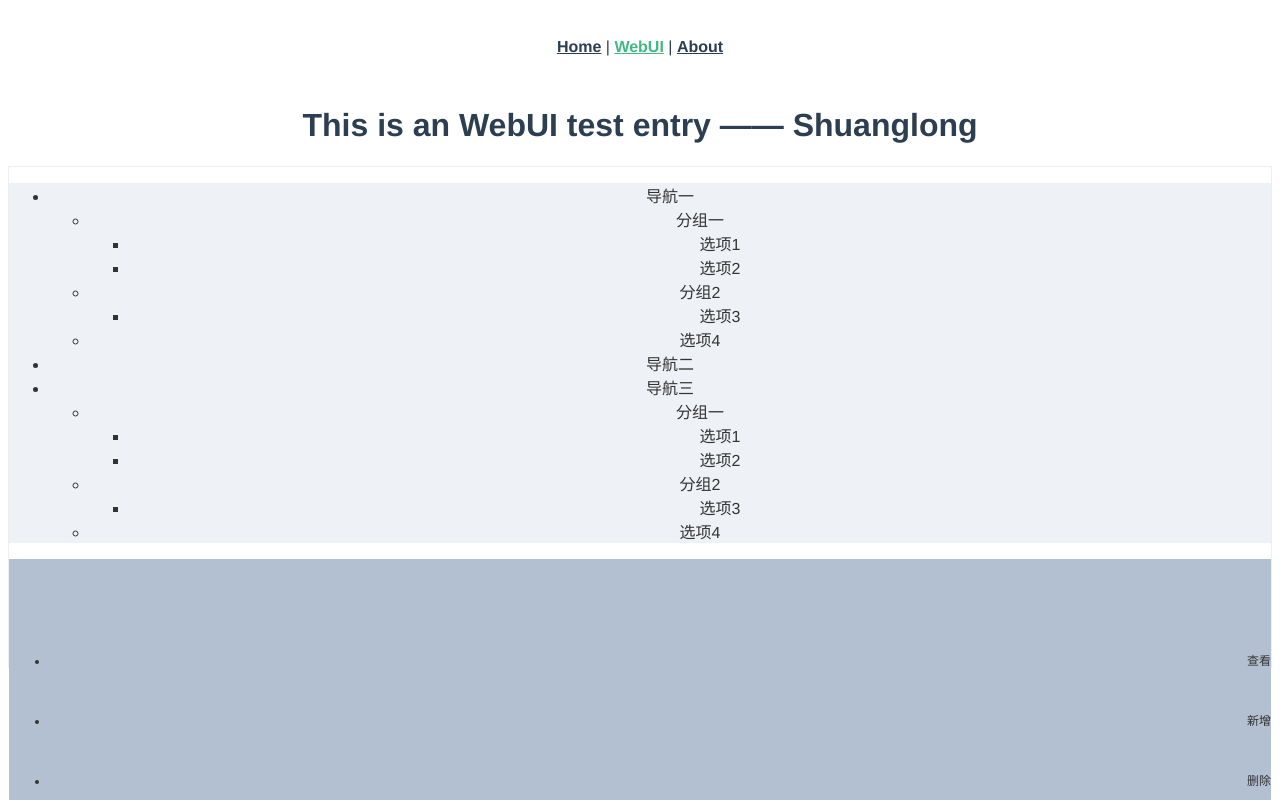
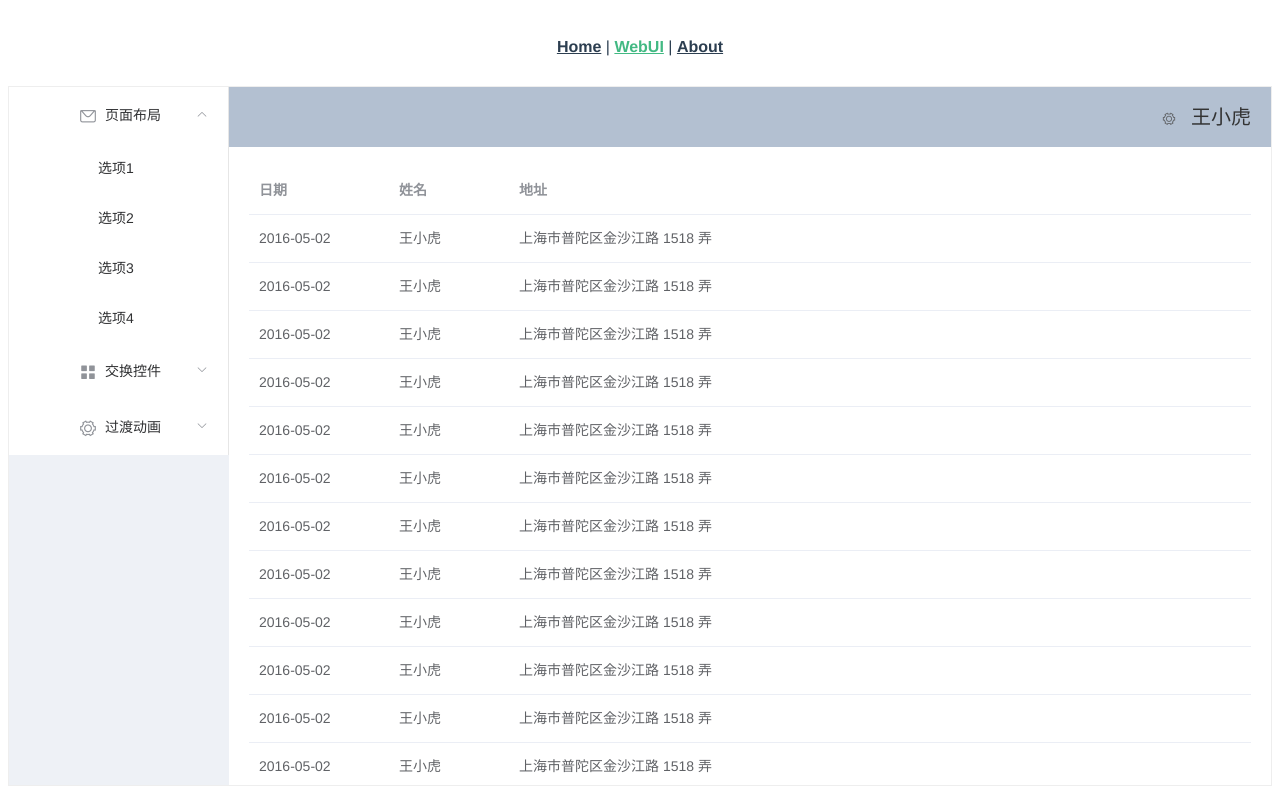
Before and after one commit to xautshuanglong/shuanglong_admin, a Vue app: page /webui in a window 1280 px wide. Shown: the top 800 px of the page. Built offline with nearby package versions, Linux system fonts and the light colour scheme.

Commit message:
element-plus 布局容器测试

```diff
--- /dev/null
+++ b/element-variables.scss
@@ -0,0 +1,16 @@
+/*
+ * @Author: xautshuanglong
+ * @Date: 2021-01-28 15:27:02
+ * @LastEditor: xautshuanglong
+ * @LastEditTime: 2021-01-28 17:53:32
+ * @FilePath: \shuanglong_admin\element-variables.scss
+ * @Description: 样式表主题控制
+ */
+
+/* 改变主题色变量 */
+$--color-primary: teal;
+
+/* 改变 icon 字体路径变量，必需 */
+$--font-path: '~element-plus/lib/theme-chalk/fonts';
+
+@import "~element-plus/packages/theme-chalk/src/index";
--- a/src/main.js
+++ b/src/main.js
@@ -2,7 +2,7 @@
  * @Author: xautshuanglong
  * @Date: 2021-01-28 00:58:16
  * @LastEditor: xautshuanglong
- * @LastEditTime: 2021-01-28 15:03:29
+ * @LastEditTime: 2021-01-28 15:29:33
  * @FilePath: \shuanglong_admin\src\main.js
  * @Description: main javascript
  */
@@ -12,14 +12,15 @@ import App from './App.vue'
 import router from './router'
 import store from './store'
 
-import ElementPlus from 'element-plus'
+import '../element-variables.scss'
 import lang from 'element-plus/lib/locale/lang/zh-cn'
 import locale from 'element-plus/lib/locale'
+import ElementPlus from 'element-plus'
 
 locale.use(lang)
 
-createApp(App)
-    .use(store)
-    .use(router)
-    .use(ElementPlus)
-    .mount('#app')
+const vueInstance = createApp(App)
+vueInstance.use(store)
+vueInstance.use(router)
+vueInstance.use(ElementPlus)
+vueInstance.mount('#app')
--- a/src/views/WebUI.vue
+++ b/src/views/WebUI.vue
@@ -2,73 +2,50 @@
  * @Author: xautshuanglong
  * @Date: 2021-01-28 00:58:16
  * @LastEditor: xautshuanglong
- * @LastEditTime: 2021-01-28 12:12:01
+ * @LastEditTime: 2021-01-28 19:34:15
  * @FilePath: \shuanglong_admin\src\views\WebUI.vue
  * @Description: WebUI 测试入口
 -->
 <template>
     <div class="WebUI">
-        <h1>This is an WebUI test entry —— Shuanglong</h1>
-        <el-container style="height: 500px; border: 1px solid #eee">
-        <el-aside width="200px" style="background-color: rgb(238, 241, 246)">
-            <el-menu :default-openeds="['1', '3']">
+        <el-container style="height: 700px; border: 1px solid #eee">
+            <el-aside width="220px" style="background-color: rgb(238, 241, 246)">
+                <el-menu :default-openeds="['1']">
                 <el-submenu index="1">
-                <template v-slot:title><i class="el-icon-message"></i>导航一</template>
-                <el-menu-item-group>
-                <template v-slot:title>分组一</template>
+                    <template v-slot:title><i class="el-icon-message"></i>页面布局</template>
                     <el-menu-item index="1-1">选项1</el-menu-item>
                     <el-menu-item index="1-2">选项2</el-menu-item>
-                </el-menu-item-group>
-                <el-menu-item-group title="分组2">
                     <el-menu-item index="1-3">选项3</el-menu-item>
-                </el-menu-item-group>
-                <el-submenu index="1-4">
-                <template v-slot:title>选项4</template>
-                <el-menu-item index="1-4-1">选项4-1</el-menu-item>
-                </el-submenu>
+                    <el-menu-item index="1-4">选项4</el-menu-item>
                 </el-submenu>
                 <el-submenu index="2">
-                <template v-slot:title><i class="el-icon-menu"></i>导航二</template>
-                <el-menu-item-group>
-                <template v-slot:title>分组一</template>
+                    <template v-slot:title><i class="el-icon-menu"></i>交换控件</template>
                     <el-menu-item index="2-1">选项1</el-menu-item>
                     <el-menu-item index="2-2">选项2</el-menu-item>
-                </el-menu-item-group>
-                <el-menu-item-group title="分组2">
                     <el-menu-item index="2-3">选项3</el-menu-item>
-                </el-menu-item-group>
-                <el-submenu index="2-4">
-                <template v-slot:title>选项4</template>
-                <el-menu-item index="2-4-1">选项4-1</el-menu-item>
-                </el-submenu>
+                    <el-menu-item index="2-4">选项4</el-menu-item>
                 </el-submenu>
                 <el-submenu index="3">
-                <template v-slot:title><i class="el-icon-setting"></i>导航三</template>
-                <el-menu-item-group>
-                <template v-slot:title>分组一</template>
+                    <template v-slot:title><i class="el-icon-setting"></i>过渡动画</template>
                     <el-menu-item index="3-1">选项1</el-menu-item>
                     <el-menu-item index="3-2">选项2</el-menu-item>
-                </el-menu-item-group>
-                <el-menu-item-group title="分组2">
                     <el-menu-item index="3-3">选项3</el-menu-item>
-                </el-menu-item-group>
-                <el-submenu index="3-4">
-                <template v-slot:title>选项4</template>
-                <el-menu-item index="3-4-1">选项4-1</el-menu-item>
-                </el-submenu>
+                    <el-menu-item index="3-4">选项4</el-menu-item>
                 </el-submenu>
                 </el-menu>
             </el-aside>
 
             <el-container>
-            <el-header style="text-align: right; font-size: 12px">
+                <el-header style="text-align: right; font-size: 20px;">
                     <el-dropdown>
-                <i class="el-icon-setting" style="margin-right: 15px"></i>
-                <el-dropdown-menu>
+                        <i class="el-icon-setting" style="margin-right: 15px;"></i>
+                        <template #dropdown>
+                            <el-dropdown-menu style="">
                                 <el-dropdown-item>查看</el-dropdown-item>
                                 <el-dropdown-item>新增</el-dropdown-item>
                                 <el-dropdown-item>删除</el-dropdown-item>
                             </el-dropdown-menu>
+                        </template>
                     </el-dropdown>
                     <span>王小虎</span>
                 </el-header>
@@ -115,6 +92,6 @@ export default {
   }
 
   .el-aside {
-    color: #333;
+    color: rgb(230, 9, 9);
   }
 </style>
```
Lines whose indentation alone changed are shown as unchanged.
